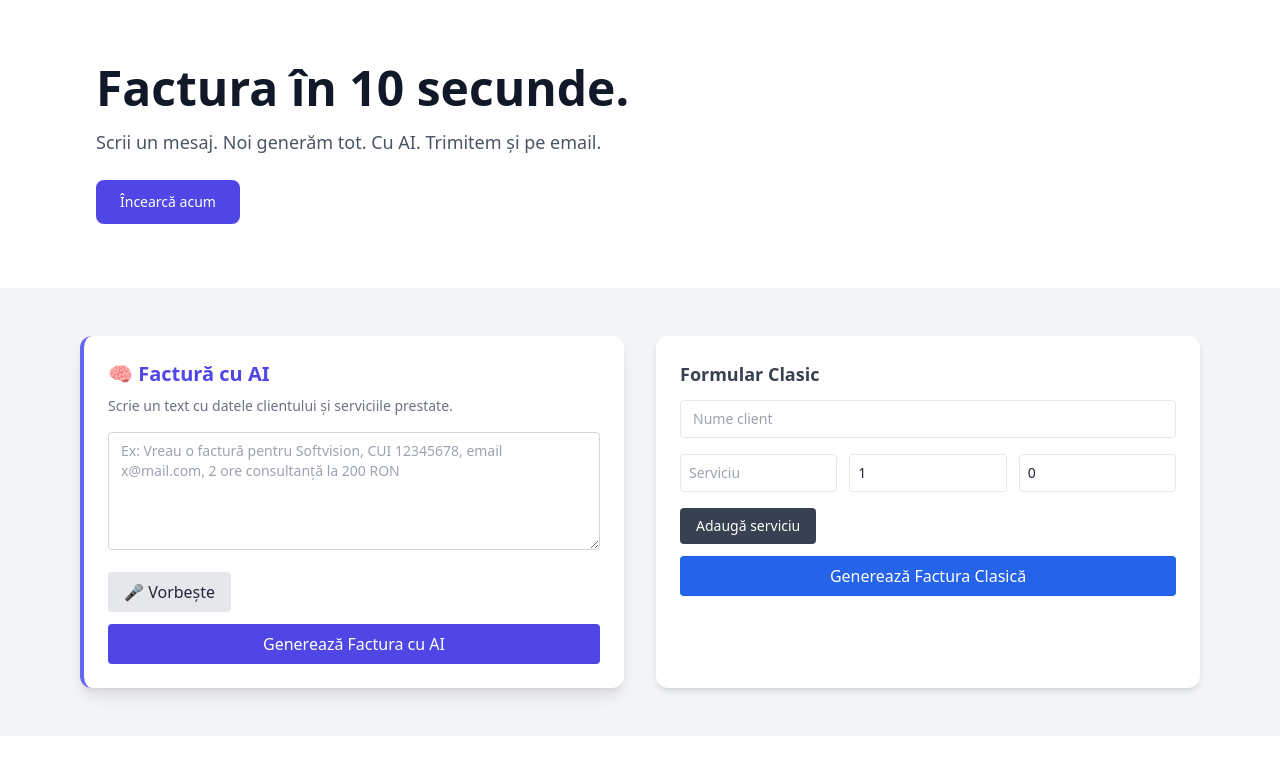
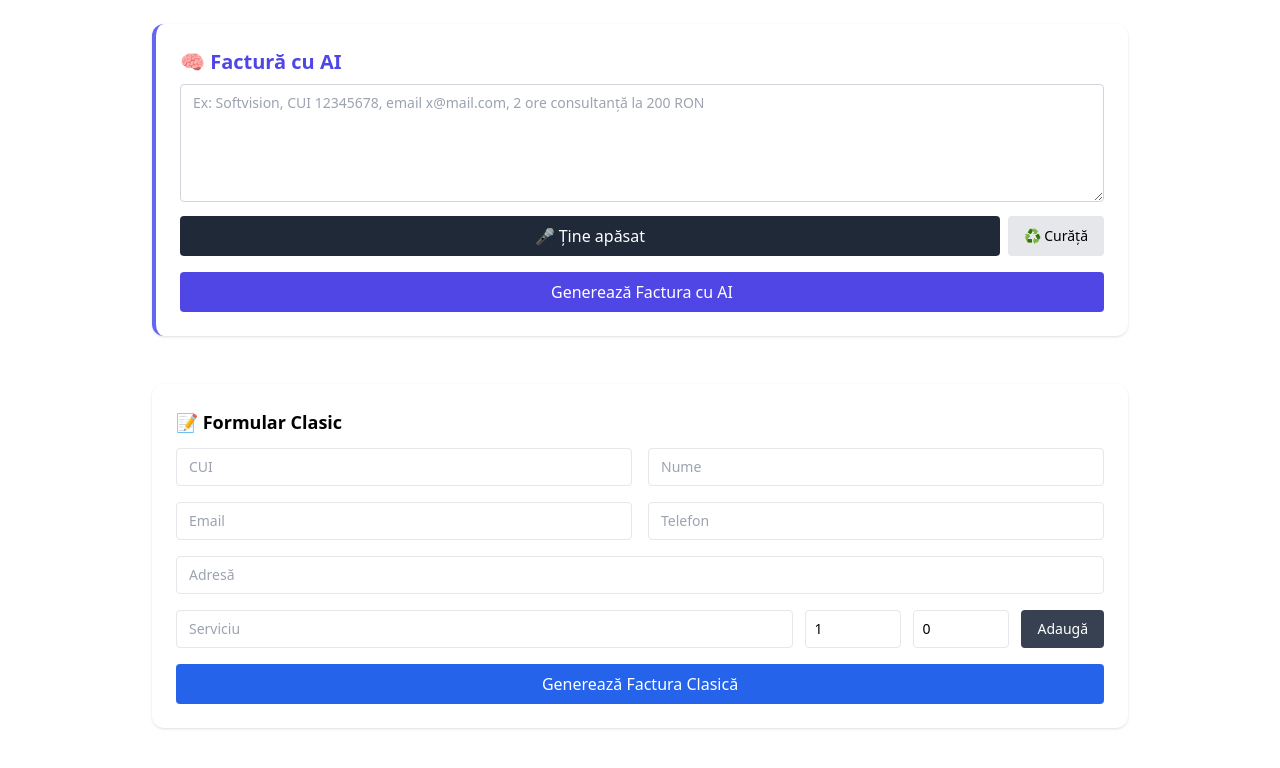
Before and after one commit to silviustoian/factura-rapida, a React (Create React App) app: page / in a window 1280 px wide. Shown: the top 768 px of the page. Built offline with nearby package versions, Linux system fonts and the light colour scheme.

Commit message:
first vercel deploy

```diff
--- a/package.json
+++ b/package.json
@@ -7,6 +7,7 @@
     "@testing-library/jest-dom": "^6.6.3",
     "@testing-library/react": "^16.3.0",
     "@testing-library/user-event": "^13.5.0",
+    "axios": "^1.10.0",
     "react": "^19.1.0",
     "react-dom": "^19.1.0",
     "react-scripts": "5.0.1",
--- a/src/App.js
+++ b/src/App.js
@@ -2,22 +2,30 @@ import { useRef, useState } from "react";
 
 function App() {
   const aiSectionRef = useRef();
-
-  // === STATE ===
   const [rawText, setRawText] = useState("");
   const [pdfBlob, setPdfBlob] = useState(null);
   const [error, setError] = useState("");
   const [loading, setLoading] = useState(false);
-  const [clientName, setClientName] = useState("");
-  const [services, setServices] = useState([]);
-  const [isListening, setIsListening] = useState(false);
+  const [recording, setRecording] = useState(false);
+  const mediaRecorderRef = useRef(null);
+  const chunksRef = useRef([]);
+
+  const [clientForm, setClientForm] = useState({
+    name: "",
+    email: "",
+    cui: "",
+    address: "",
+    phone: "",
+  });
+
   const [currentService, setCurrentService] = useState({
     name: "",
     quantity: 1,
     price: 0,
   });
 
-  // === AI GENERATION ===
+  const [services, setServices] = useState([]);
+
   const handleGenerateAI = async () => {
     setError("");
     setPdfBlob(null);
@@ -53,6 +61,7 @@ function App() {
   };
 
   const handleDownload = () => {
+    if (!pdfBlob) return;
     const url = window.URL.createObjectURL(pdfBlob);
     const a = document.createElement("a");
     a.href = url;
@@ -62,44 +71,90 @@ function App() {
     a.remove();
   };
 
-  const handleVoiceInput = () => {
-    if (!("webkitSpeechRecognition" in window)) {
-      alert("Browserul tău nu suportă recunoașterea vocală.");
-      return;
-    }
+  const startRecording = async () => {
+    try {
+      const stream = await navigator.mediaDevices.getUserMedia({ audio: true });
+      const mimeType = MediaRecorder.isTypeSupported("audio/webm;codecs=opus")
+        ? "audio/webm;codecs=opus"
+        : "audio/webm";
+      const mediaRecorder = new MediaRecorder(stream, { mimeType });
+      mediaRecorderRef.current = mediaRecorder;
+      chunksRef.current = [];
+      setRawText("");
 
-    const recognition = new window.webkitSpeechRecognition();
-    recognition.lang = "ro-RO";
-    recognition.continuous = false;
-    recognition.interimResults = false;
-
-    setIsListening(true);
-
-    recognition.onresult = (event) => {
-      const transcript = event.results[0][0].transcript;
-      setRawText((prev) => (prev ? prev + " " + transcript : transcript));
-      setIsListening(false);
+      mediaRecorder.ondataavailable = (e) => {
+        if (e.data.size > 0) chunksRef.current.push(e.data);
       };
 
-    recognition.onerror = (event) => {
-      console.error("Eroare la recunoaștere:", event.error);
-      setIsListening(false);
+      mediaRecorder.onstop = async () => {
+        const blob = new Blob(chunksRef.current, { type: mimeType });
+        const file = new File([blob], "voice.webm", { type: mimeType });
+        const formData = new FormData();
+        formData.append("audio", file);
+
+        try {
+          const res = await fetch("http://localhost:4000/voice-to-text", {
+            method: "POST",
+            body: formData,
+          });
+
+          const data = await res.json();
+          if (data.text) {
+            const cleanRes = await fetch("http://localhost:4000/ai-clean-text", {
+              method: "POST",
+              headers: { "Content-Type": "application/json" },
+              body: JSON.stringify({ text: data.text }),
+            });
+
+            const clean = await cleanRes.json();
+            if (clean.corrected) {
+              setRawText(clean.corrected);
+            }
+          }
+        } catch (err) {
+          console.error("Eroare voice-to-text:", err);
+        } finally {
+          setRecording(false);
+        }
       };
 
-    recognition.onend = () => {
-      setIsListening(false);
+      mediaRecorder.start();
+      setRecording(true);
+    } catch (err) {
+      console.error("Eroare la startRecording:", err);
+      alert("Permite accesul la microfon sau încearcă alt browser.");
+    }
   };
 
-    recognition.start();
+  const stopRecording = () => {
+    if (mediaRecorderRef.current) {
+      mediaRecorderRef.current.stop();
+      setRecording(false);
+    }
   };
 
-  // === CLASIC ===
+  const handleCuiLookup = async () => {
+    const cui = clientForm.cui?.trim();
+    if (!cui || cui.length < 6) return;
+    try {
+      const res = await fetch(`https://infocui.ro/system/api/data?key=6baf0bd4dc427d01a92adaeb1d06aeaff156f95d&cui=${cui}`);
+      const data = await res.json();
+      if (data.status === 200 && data.data) {
+        const c = data.data;
+        setClientForm((prev) => ({
+          ...prev,
+          name: c.nume || prev.name,
+          address: c.adresa || "",
+          phone: c.tel || "",
+        }));
+      }
+    } catch (err) {
+      console.warn("Eroare la lookup CUI:", err.message);
+    }
+  };
+
   const handleAddService = () => {
-    if (
-      !currentService.name ||
-      currentService.quantity <= 0 ||
-      currentService.price <= 0
-    ) {
+    if (!currentService.name || currentService.quantity <= 0 || currentService.price <= 0) {
       setError("Completează toate câmpurile serviciului corect.");
       return;
     }
@@ -108,105 +163,66 @@ function App() {
     setError("");
   };
 
-  const handleGenerateClassic = async () => {
-    setError("");
-    if (!clientName || services.length === 0) {
-      setError("Completează numele clientului și serviciile.");
+  const handleClassicSubmit = async () => {
+    if (!clientForm.name || services.length === 0) {
+      setError("Completează datele clientului și cel puțin un serviciu.");
       return;
     }
 
     setLoading(true);
     try {
-      const response = await fetch("http://localhost:4000/generate-invoice", {
+      const res = await fetch("http://localhost:4000/generate-invoice", {
         method: "POST",
         headers: { "Content-Type": "application/json" },
-        body: JSON.stringify({
-          client: { name: clientName, email: "" },
-          services,
-        }),
+        body: JSON.stringify({ client: clientForm, services }),
       });
 
-      const blob = await response.blob();
-      const url = window.URL.createObjectURL(blob);
-      const a = document.createElement("a");
-      a.href = url;
-      a.download = "factura.pdf";
-      document.body.appendChild(a);
-      a.click();
-      a.remove();
-
-      setClientName("");
-      setServices([]);
-    } catch (e) {
-      setError("Eroare la generare: " + e.message);
+      const blob = await res.blob();
+      setPdfBlob(blob);
+    } catch (err) {
+      setError("Eroare la generare.");
     } finally {
       setLoading(false);
     }
   };
 
-  const scrollToAI = () => {
-    aiSectionRef.current?.scrollIntoView({ behavior: "smooth" });
-  };
-
   return (
-    <div className="font-sans bg-gray-100 text-gray-800">
-      {/* === HERO === */}
-      <section className="bg-white py-16 px-6 md:px-12 lg:px-24 flex flex-col-reverse lg:flex-row items-center justify-between">
-        <div className="lg:w-1/2 text-center lg:text-left">
-          <h1 className="text-4xl md:text-5xl font-extrabold text-gray-900 mb-4">
-            Factura în 10 secunde.
-          </h1>
-          <p className="text-lg text-gray-600 mb-6">
-            Scrii un mesaj. Noi generăm tot. Cu AI. Trimitem și pe email.
-          </p>
-          <button
-            onClick={scrollToAI}
-            className="bg-indigo-600 text-white px-6 py-3 rounded-lg text-sm font-medium hover:bg-indigo-700 transition"
-          >
-            Încearcă acum
-          </button>
-        </div>
-
-        {/* === Imagine dreapta desktop === */}
-        {/* <div className="hidden lg:block lg:w-1/2">
-          <img
-            src="https://sdmntprpolandcentral.oaiusercontent.com/files/00000000-f804-620a-a7fa-68da90fe5af4/raw?se=2025-06-25T17%3A48%3A38Z&sp=r&sv=2024-08-04&sr=b&scid=346a5954-d3ee-5b8f-acd3-ba8c2052b9fe&skoid=b32d65cd-c8f1-46fb-90df-c208671889d4&sktid=a48cca56-e6da-484e-a814-9c849652bcb3&skt=2025-06-25T04%3A29%3A48Z&ske=2025-06-26T04%3A29%3A48Z&sks=b&skv=2024-08-04&sig=ctvEiGZP38NSUaAdRKZTo226XB4X12jbJQIgSo1j/Mg%3D"
-            alt="Factura AI"
-            className="max-w-full h-auto"
-          />
-        </div> */}
-      </section>
-
-      {/* === CONTENT === */}
-      <div
-        ref={aiSectionRef}
-        className="max-w-6xl mx-auto grid grid-cols-1 lg:grid-cols-2 gap-8 px-4 py-12"
-      >
+    <div className="p-6 space-y-12 max-w-5xl mx-auto">
       {/* === AI Section === */}
-        <div className="bg-white shadow-lg rounded-xl p-6 border-l-4 border-indigo-500">
-          <h2 className="text-xl font-bold text-indigo-600 mb-2">
-            🧠 Factură cu AI
-          </h2>
-          <p className="text-sm text-gray-500 mb-4">
-            Scrie un text cu datele clientului și serviciile prestate.
-          </p>
-
+      <section className="bg-white p-6 rounded-xl shadow border-l-4 border-indigo-500">
+        <h2 className="text-xl font-bold text-indigo-600 mb-2">🧠 Factură cu AI</h2>
         <textarea
           rows={5}
           value={rawText}
-            onChange={(e) => setRawText(e.target.value)}
-            placeholder="Ex: Vreau o factură pentru Softvision, CUI 12345678, email x@mail.com, 2 ore consultanță la 200 RON"
-            className="w-full border border-gray-300 rounded px-3 py-2 text-sm mb-4"
+          onChange={(e) => {
+            setRawText(e.target.value);
+            if (!e.target.value) setPdfBlob(null);
+          }}
+          placeholder="Ex: Softvision, CUI 12345678, email x@mail.com, 2 ore consultanță la 200 RON"
+          className="w-full border border-gray-300 rounded px-3 py-2 text-sm mb-2"
         />
+        <div className="flex gap-2 mb-4">
           <button
-            onClick={handleVoiceInput}
-            className={`mb-3 bg-gray-200 text-gray-800 px-4 py-2 rounded hover:bg-gray-300 ${
-              isListening ? "animate-pulse" : ""
+            onMouseDown={startRecording}
+            onMouseUp={stopRecording}
+            onTouchStart={startRecording}
+            onTouchEnd={stopRecording}
+            className={`flex-1 py-2 rounded text-white font-medium transition ${
+              recording ? "bg-red-600" : "bg-gray-800 hover:bg-gray-900"
             }`}
           >
-            🎤 {isListening ? "Ascult..." : "Vorbește"}
+            {recording ? "🎙️ Înregistrează..." : "🎤 Ține apăsat"}
           </button>
-
+          <button
+            onClick={() => {
+              setRawText("");
+              setPdfBlob(null);
+            }}
+            className="text-sm px-4 py-2 rounded bg-gray-200 hover:bg-gray-300"
+          >
+            ♻️ Curăță
+          </button>
+        </div>
         <button
           onClick={handleGenerateAI}
           disabled={loading}
@@ -223,69 +239,80 @@ function App() {
             📥 Descarcă factura
           </button>
         )}
+      </section>
+
+      {/* === Classic Section === */}
+      <section className="bg-white p-6 rounded-xl shadow">
+        <h2 className="text-lg font-semibold mb-3">📝 Formular Clasic</h2>
+
+        <div className="grid grid-cols-1 md:grid-cols-2 gap-4 mb-4">
+          <input
+            type="text"
+            placeholder="CUI"
+            value={clientForm.cui}
+            onChange={(e) => setClientForm({ ...clientForm, cui: e.target.value })}
+            onBlur={handleCuiLookup}
+            className="border px-3 py-2 rounded text-sm"
+          />
+          <input
+            type="text"
+            placeholder="Nume"
+            value={clientForm.name}
+            onChange={(e) => setClientForm({ ...clientForm, name: e.target.value })}
+            className="border px-3 py-2 rounded text-sm"
+          />
+          <input
+            type="email"
+            placeholder="Email"
+            value={clientForm.email}
+            onChange={(e) => setClientForm({ ...clientForm, email: e.target.value })}
+            className="border px-3 py-2 rounded text-sm"
+          />
+          <input
+            type="text"
+            placeholder="Telefon"
+            value={clientForm.phone}
+            onChange={(e) => setClientForm({ ...clientForm, phone: e.target.value })}
+            className="border px-3 py-2 rounded text-sm"
+          />
+          <input
+            type="text"
+            placeholder="Adresă"
+            value={clientForm.address}
+            onChange={(e) => setClientForm({ ...clientForm, address: e.target.value })}
+            className="border px-3 py-2 rounded text-sm col-span-full"
+          />
         </div>
 
-        {/* === Clasic === */}
-        <div className="bg-white shadow-md rounded-xl p-6">
-          <h2 className="text-lg font-semibold text-gray-700 mb-3">
-            Formular Clasic
-          </h2>
-
-          <input
-            type="text"
-            placeholder="Nume client"
-            value={clientName}
-            onChange={(e) => setClientName(e.target.value)}
-            className="w-full border px-3 py-2 rounded mb-4 text-sm"
-          />
-
-          <div className="grid grid-cols-1 md:grid-cols-3 gap-3 mb-4">
+        <div className="flex flex-col md:flex-row gap-3 mb-4">
           <input
             type="text"
             placeholder="Serviciu"
             value={currentService.name}
-              onChange={(e) =>
-                setCurrentService({ ...currentService, name: e.target.value })
-              }
-              className="border px-2 py-2 rounded text-sm"
+            onChange={(e) => setCurrentService({ ...currentService, name: e.target.value })}
+            className="flex-1 border px-3 py-2 rounded text-sm"
           />
           <input
             type="number"
-              min={1}
+            placeholder="Cantitate"
             value={currentService.quantity}
-              onChange={(e) =>
-                setCurrentService({
-                  ...currentService,
-                  quantity: Number(e.target.value),
-                })
-              }
-              className="border px-2 py-2 rounded text-sm"
-              placeholder="Cantitate"
+            onChange={(e) => setCurrentService({ ...currentService, quantity: Number(e.target.value) })}
+            className="w-24 border px-2 py-2 rounded text-sm"
           />
           <input
             type="number"
-              min={0}
+            placeholder="Preț"
             value={currentService.price}
-              onChange={(e) =>
-                setCurrentService({
-                  ...currentService,
-                  price: Number(e.target.value),
-                })
-              }
-              className="border px-2 py-2 rounded text-sm"
-              placeholder="Preț RON"
+            onChange={(e) => setCurrentService({ ...currentService, price: Number(e.target.value) })}
+            className="w-24 border px-2 py-2 rounded text-sm"
           />
+          <button onClick={handleAddService} className="bg-gray-700 text-white px-4 py-2 rounded text-sm">
+            Adaugă
+          </button>
         </div>
 
-          <button
-            onClick={handleAddService}
-            className="bg-gray-700 text-white px-4 py-2 rounded text-sm mb-3"
-          >
-            Adaugă serviciu
-          </button>
-
         {services.length > 0 && (
-            <ul className="mb-4 list-disc pl-5 text-sm text-gray-600">
+          <ul className="mb-4 list-disc pl-5 text-sm text-gray-700">
             {services.map((s, i) => (
               <li key={i}>
                 {s.name} – {s.quantity} x {s.price} RON
@@ -295,18 +322,15 @@ function App() {
         )}
 
         <button
-            onClick={handleGenerateClassic}
+          onClick={handleClassicSubmit}
           disabled={loading}
           className="w-full bg-blue-600 text-white py-2 rounded hover:bg-blue-700 disabled:bg-gray-400"
         >
           Generează Factura Clasică
         </button>
-        </div>
-      </div>
+      </section>
 
-      {error && (
-        <p className="text-center text-red-600 text-sm pb-6">{error}</p>
-      )}
+      {error && <p className="text-center text-red-600 text-sm">{error}</p>}
     </div>
   );
 }
```
Also changed, not shown: 1 other file (tests, documents, lock files or other folders). Lines whose indentation alone changed are shown as unchanged.
